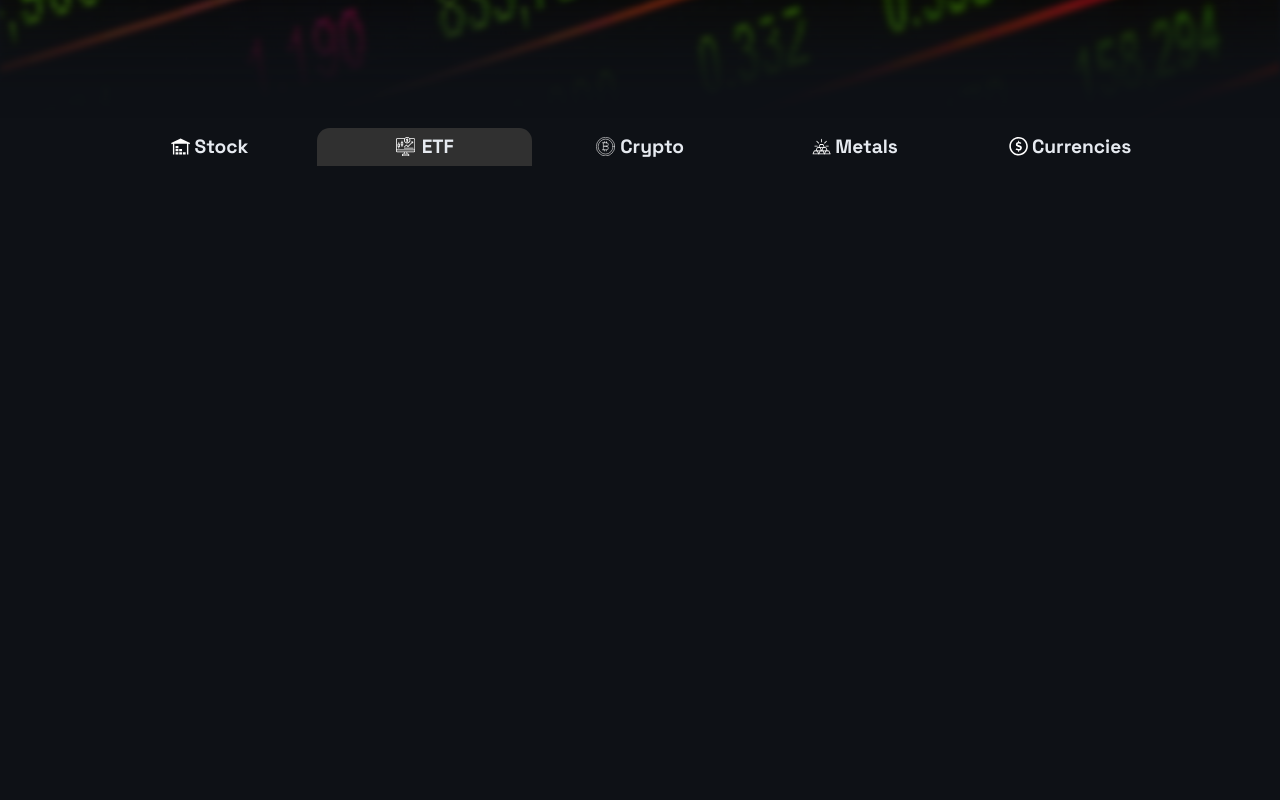
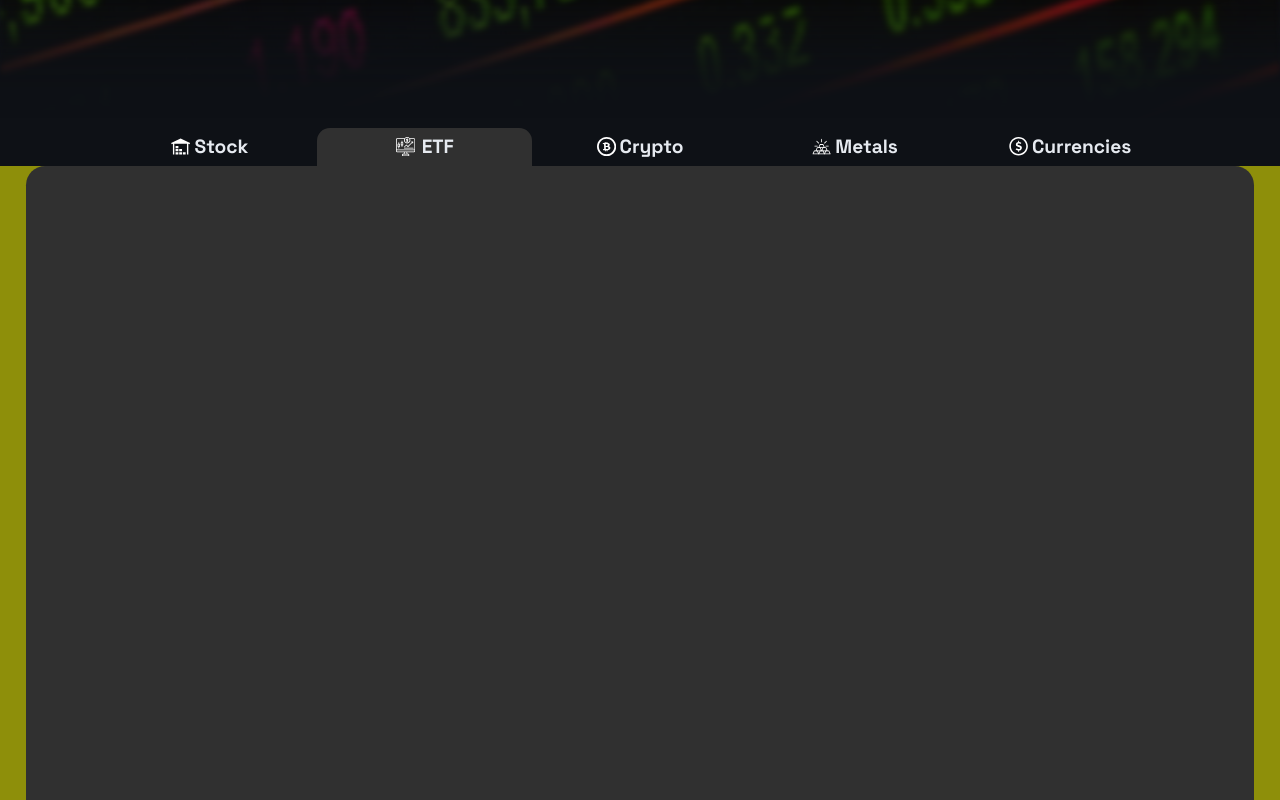
Before and after one commit to oliwierrosiak/market-place-react, a React (Create React App) app: page /etf in a window 1280 px wide. Shown: the part 320-1120 px from the top of the page. Before the commit the page ends 800 px from the top, so only its background shows below. Built offline with nearby package versions, Linux system fonts and the light colour scheme; a web font is replaced by a local one.

Commit message:
Crytpo svg fixed

```diff
--- a/src/assets/svg/crypto.js
+++ b/src/assets/svg/crypto.js
@@ -1,20 +1,7 @@
 function CryptoIcon(props)
 {
     return(
-        <svg className={props.class} viewBox="0 0 140 141.347" style={{"marginBottom":'.1rem',"marginRight":'.1rem'}}>
-  <g>
-    <ellipse cx="70" cy="70.673" rx="68" ry="68.673" fill="none" stroke="#ffffffff" stroke-linecap="round" stroke-linejoin="round" stroke-width="4"/>
-    <ellipse cx="70" cy="70.673" rx="54.561" ry="55.102" fill="none" stroke="#ffffffff" stroke-linecap="round" stroke-linejoin="round" stroke-width="4"/>
-    <path d="M77.476,42.128H53.623V68.071H77.476a12.972,12.972,0,0,0,0-25.943Z" fill="none" stroke="#ffffffff" stroke-linecap="round" stroke-linejoin="round" stroke-width="4"/>
-    <path d="M77.476,68.071H53.623V94.014H77.476a12.972,12.972,0,0,0,0-25.943Z" fill="none" stroke="#ffffffff" stroke-linecap="round" stroke-linejoin="round" stroke-width="4"/>
-    <line x1="61.463" y1="33.477" x2="61.463" y2="41.585" fill="none" stroke="#ffffffff" stroke-linecap="round" stroke-linejoin="round" stroke-width="4"/>
-    <line x1="75.474" y1="33.477" x2="75.474" y2="41.585" fill="none" stroke="#ffffffff" stroke-linecap="round" stroke-linejoin="round" stroke-width="4"/>
-    <line x1="61.463" y1="94.845" x2="61.463" y2="102.954" fill="none" stroke="#ffffffff" stroke-linecap="round" stroke-linejoin="round" stroke-width="4"/>
-    <line x1="75.474" y1="94.845" x2="75.474" y2="102.954" fill="none" stroke="#ffffffff" stroke-linecap="round" stroke-linejoin="round" stroke-width="4"/>
-    <line x1="46.277" y1="42.128" x2="54.385" y2="42.128" fill="none" stroke="#ffffffff" stroke-linecap="round" stroke-linejoin="round" stroke-width="4"/>
-    <line x1="46.277" y1="94.014" x2="54.385" y2="94.014" fill="none" stroke="#ffffffff" stroke-linecap="round" stroke-linejoin="round" stroke-width="4"/>
-  </g>
-</svg>
+<svg className={props.class} fill-rule="evenodd" viewBox="0 0 512 512.001"><path d="M256 0c141.385 0 256 114.615 256 256 0 141.386-114.615 256.001-256 256.001S0 397.386 0 256C0 114.615 114.615 0 256 0zm84.612 201.62c-3.88-31.345-29.619-40.265-62.659-42.711l-.517-27.705-25.587.077 1.033 26.815-20.994.354-.33-27.003-26.29.266 1.41 28.22-16.4.628-35.288.417 1.158 26.805 17.994-.304c10.59.175 14.582 6.637 14.495 11.934 1.162 41.42 1.777 70.56 2.62 113.775-.464 3.892-2.146 8.86-9.739 8.637l-17.994.302-4.602 30.607 50.985-.858 1.596 28.923 24.696-.592-.518-27.707 19.399-.679 1.222 27.518 25.587-.077-.706-28.41c42.828-3.191 72.804-14.988 75.663-54.919 1.929-32.15-13.13-46.189-37.927-51.596 14.518-7.655 23.639-21.398 21.693-42.717zm-33.774 90.39c-.008 30.881-53.854 29.493-71.146 29.608l-.77-56.279c17.291-.115 71.363-6.318 71.916 26.671zm-14.386-78.993c1.018 29.102-43.315 26.671-58.312 26.922l-.858-50.983c14.997-.253 59.556-5.415 59.17 24.061zM256.002 48.49c114.604 0 207.51 92.906 207.51 207.513 0 114.604-92.906 207.509-207.51 207.509-114.606 0-207.512-92.905-207.512-207.509 0-114.607 92.906-207.513 207.512-207.513z"/></svg>
     )
 }
 
--- a/src/assets/svg/currencyNav.js
+++ b/src/assets/svg/currencyNav.js
@@ -1,7 +1,7 @@
 function CurrencyNavIcon(props)
 {
     return(
-        <svg className={props.class} style={{"paddingBottom":'.05rem'}} fill="#ffffffff" viewBox="0 0 64 64"><path d="m31.19 0c-17.283.438-31.19 14.612-31.19 32 0 17.664 14.336 32 32 32 17.664 0 32-14.336 32-32 0-17.664-14.336-32-32-32-.276 0-.538-.007-.813 0m-.031 5.5c.284-.009.558 0 .844 0 14.628 0 26.5 11.872 26.5 26.5 0 14.628-11.872 26.5-26.5 26.5-14.628 0-26.5-11.872-26.5-26.5 0-14.342 11.423-26.05 25.656-26.5"/><path d="m25.645 38.743c2.061 2.882 8.35 3.09 10.51 1.868.793-.449.991-1.747.991-2.627 0-.604-.159-1.079-.477-1.424-.336-.345-1.189-1.221-2.178-1.48-5.02-1.294-8.492-2.911-9.852-4.085-1.696-1.467-1.969-2.425-1.969-4.979 0-2.554.734-4.695 2.395-6.231 1.66-1.536 4.071-2.304 7.233-2.304 3.02 0 7.268.797 9.339 3.256l-3.453 3.756c-1.947-1.635-3.396-1.783-5.78-1.783-1.501 0-2.283.216-2.919.647-.636.414-.954.958-.954 1.631 0 .604.291 1.105.874 1.501.583.414 2.106 1.036 5.144 1.864 3.409.932 5.723 2.062 6.942 3.391 1.201 1.329 1.802 3.098 1.802 5.307 0 2.658-.936 4.85-2.808 6.575-1.855 1.726-4.138 3.067-7.423 3.067-4.229 0-9.874-1.494-11.431-4.255"/><path d="m30.375 12.875v6.844h3.25v-6.844h-3.25m0 32.09v6.156h3.25v-6.156h-3.25"/></svg>
+        <svg className={props.class} style={{"paddingBottom":'.05rem'}} viewBox="0 0 64 64"><path d="m31.19 0c-17.283.438-31.19 14.612-31.19 32 0 17.664 14.336 32 32 32 17.664 0 32-14.336 32-32 0-17.664-14.336-32-32-32-.276 0-.538-.007-.813 0m-.031 5.5c.284-.009.558 0 .844 0 14.628 0 26.5 11.872 26.5 26.5 0 14.628-11.872 26.5-26.5 26.5-14.628 0-26.5-11.872-26.5-26.5 0-14.342 11.423-26.05 25.656-26.5"/><path d="m25.645 38.743c2.061 2.882 8.35 3.09 10.51 1.868.793-.449.991-1.747.991-2.627 0-.604-.159-1.079-.477-1.424-.336-.345-1.189-1.221-2.178-1.48-5.02-1.294-8.492-2.911-9.852-4.085-1.696-1.467-1.969-2.425-1.969-4.979 0-2.554.734-4.695 2.395-6.231 1.66-1.536 4.071-2.304 7.233-2.304 3.02 0 7.268.797 9.339 3.256l-3.453 3.756c-1.947-1.635-3.396-1.783-5.78-1.783-1.501 0-2.283.216-2.919.647-.636.414-.954.958-.954 1.631 0 .604.291 1.105.874 1.501.583.414 2.106 1.036 5.144 1.864 3.409.932 5.723 2.062 6.942 3.391 1.201 1.329 1.802 3.098 1.802 5.307 0 2.658-.936 4.85-2.808 6.575-1.855 1.726-4.138 3.067-7.423 3.067-4.229 0-9.874-1.494-11.431-4.255"/><path d="m30.375 12.875v6.844h3.25v-6.844h-3.25m0 32.09v6.156h3.25v-6.156h-3.25"/></svg>
     )
 }
 
--- a/src/assets/svg/etfIcon.js
+++ b/src/assets/svg/etfIcon.js
@@ -1,7 +1,7 @@
 function ETFIcon(props)
 {
     return(
-        <svg className={props.class} style={{'marginRight':'.2rem'}} fill="#ffffff" viewBox="0 0 48 48"><g id="Trading_stock" data-name="Trading stock"><path d="M45,3H34.24A8,8,0,0,0,21.76,3H3A3,3,0,0,0,0,6V35a3,3,0,0,0,3,3H20.09l-.89,4H17a2,2,0,0,0-2,2v3a1,1,0,0,0,1,1H32a1,1,0,0,0,1-1V44a2,2,0,0,0-2-2H28.8l-.89-4H45a3,3,0,0,0,3-3V6A3,3,0,0,0,45,3ZM28,2a6,6,0,1,1-6,6A6,6,0,0,1,28,2ZM2,6A1,1,0,0,1,3,5H20.59A8,8,0,1,0,35.41,5H45a1,1,0,0,1,1,1V31H2ZM31,46H17V44H31Zm-4.25-4h-5.5l.89-4h3.72ZM46,35a1,1,0,0,1-1,1H3a1,1,0,0,1-1-1V33H46Z"/><path d="M9,17H8V14a1,1,0,0,0-2,0v3H5a1,1,0,0,0-1,1v6a1,1,0,0,0,1,1H6v3a1,1,0,0,0,2,0V25H9a1,1,0,0,0,1-1V18A1,1,0,0,0,9,17ZM8,23H6V19H8Z"/><path d="M17,13H16V10a1,1,0,0,0-2,0v3H13a1,1,0,0,0-1,1v6a1,1,0,0,0,1,1h1v3a1,1,0,0,0,2,0V21h1a1,1,0,0,0,1-1V14A1,1,0,0,0,17,13Zm-1,6H14V15h2Z"/><path d="M43,27H21a1,1,0,0,0,0,2H43A1,1,0,0,0,43,27Z"/><path d="M26,11h1v1a1,1,0,0,0,2,0V11c.94,0,1.62.12,1.92-.62S30.69,9.27,28.41,7H30a1,1,0,0,0,0-2H29V4a1,1,0,0,0-2,0V5c-.94,0-1.62-.12-1.92.62S25.31,6.73,27.59,9H26A1,1,0,0,0,26,11Z"/><path d="M21,26c.59,0,.48-.06,5-4.59l3.29,3.3a1,1,0,0,0,1.42,0C42.56,12.85,41,14.16,41,15a1,1,0,0,0,2,0c0-4.57.61-4-4-4a1,1,0,0,0,0,2h.59L30,22.59l-3.29-3.3a1,1,0,0,0-1.42,0l-5,5A1,1,0,0,0,21,26Z"/></g></svg>
+        <svg className={props.class} style={{'marginRight':'.2rem'}} viewBox="0 0 48 48"><g id="Trading_stock" data-name="Trading stock"><path d="M45,3H34.24A8,8,0,0,0,21.76,3H3A3,3,0,0,0,0,6V35a3,3,0,0,0,3,3H20.09l-.89,4H17a2,2,0,0,0-2,2v3a1,1,0,0,0,1,1H32a1,1,0,0,0,1-1V44a2,2,0,0,0-2-2H28.8l-.89-4H45a3,3,0,0,0,3-3V6A3,3,0,0,0,45,3ZM28,2a6,6,0,1,1-6,6A6,6,0,0,1,28,2ZM2,6A1,1,0,0,1,3,5H20.59A8,8,0,1,0,35.41,5H45a1,1,0,0,1,1,1V31H2ZM31,46H17V44H31Zm-4.25-4h-5.5l.89-4h3.72ZM46,35a1,1,0,0,1-1,1H3a1,1,0,0,1-1-1V33H46Z"/><path d="M9,17H8V14a1,1,0,0,0-2,0v3H5a1,1,0,0,0-1,1v6a1,1,0,0,0,1,1H6v3a1,1,0,0,0,2,0V25H9a1,1,0,0,0,1-1V18A1,1,0,0,0,9,17ZM8,23H6V19H8Z"/><path d="M17,13H16V10a1,1,0,0,0-2,0v3H13a1,1,0,0,0-1,1v6a1,1,0,0,0,1,1h1v3a1,1,0,0,0,2,0V21h1a1,1,0,0,0,1-1V14A1,1,0,0,0,17,13Zm-1,6H14V15h2Z"/><path d="M43,27H21a1,1,0,0,0,0,2H43A1,1,0,0,0,43,27Z"/><path d="M26,11h1v1a1,1,0,0,0,2,0V11c.94,0,1.62.12,1.92-.62S30.69,9.27,28.41,7H30a1,1,0,0,0,0-2H29V4a1,1,0,0,0-2,0V5c-.94,0-1.62-.12-1.92.62S25.31,6.73,27.59,9H26A1,1,0,0,0,26,11Z"/><path d="M21,26c.59,0,.48-.06,5-4.59l3.29,3.3a1,1,0,0,0,1.42,0C42.56,12.85,41,14.16,41,15a1,1,0,0,0,2,0c0-4.57.61-4-4-4a1,1,0,0,0,0,2h.59L30,22.59l-3.29-3.3a1,1,0,0,0-1.42,0l-5,5A1,1,0,0,0,21,26Z"/></g></svg>
     )
 }
 
--- a/src/assets/svg/stock.js
+++ b/src/assets/svg/stock.js
@@ -1,6 +1,6 @@
 function StockIcon(props)
 {
-    return(<svg className={props.class} fill="#ffffffff" viewBox="0 0 256 230">
+    return(<svg className={props.class} viewBox="0 0 256 230">
 <path d="M61.2,106h37.4v31.2H61.2V106z M61.2,178.7h37.4v-31.2H61.2V178.7z M61.2,220.1h37.4v-31.2H61.2V220.1z M109.7,178.7H147  v-31.2h-37.4V178.7z M109.7,220.1H147v-31.2h-37.4V220.1z M158.2,188.9v31.2h37.4v-31.2H158.2z M255,67.2L128.3,7.6L1.7,67.4  l7.9,16.5l16.1-7.7v144h18.2V75.6h169v144.8h18.2v-144l16.1,7.5L255,67.2z"/>
 </svg>)
 }
--- a/src/components/assetsPages/currencies/currencies.js
+++ b/src/components/assetsPages/currencies/currencies.js
@@ -1,6 +1,8 @@
 import Nav from "../nav/nav";
 import PageHeader from "../pageHeader/pageHeader";
 import TopBar from "../../topBar/topBar";
+import styles from '../pages.module.css'
+import PageArticle from "../pageArticle/pageArticle";
 
 function Currencies()
 {
@@ -9,6 +11,9 @@ function Currencies()
             <TopBar />
             <PageHeader page="currencies"/>
             <Nav />
+            <main className={styles.main}>
+                <PageArticle />
+            </main>
         </>
     )
 }
--- a/src/components/assetsPages/etf/etf.js
+++ b/src/components/assetsPages/etf/etf.js
@@ -1,6 +1,8 @@
 import Nav from "../nav/nav";
 import PageHeader from "../pageHeader/pageHeader";
 import TopBar from "../../topBar/topBar";
+import styles from '../pages.module.css'
+import PageArticle from "../pageArticle/pageArticle";
 
 function ETF()
 {
@@ -9,6 +11,9 @@ function ETF()
             <TopBar />
             <PageHeader page='etf'/>
             <Nav />
+            <main className={styles.main}>
+                <PageArticle />
+            </main>
         </>
     )
 }
--- a/src/components/assetsPages/metals/metals.js
+++ b/src/components/assetsPages/metals/metals.js
@@ -1,6 +1,8 @@
 import PageHeader from "../pageHeader/pageHeader"
 import Nav from "../nav/nav"
 import TopBar from "../../topBar/topBar"
+import styles from '../pages.module.css'
+import PageArticle from "../pageArticle/pageArticle"
 
 function Metals()
 {
@@ -9,6 +11,9 @@ function Metals()
             <TopBar />
             <PageHeader page="metals" />
             <Nav />
+            <main className={styles.main}>
+                <PageArticle />
+            </main>
         </>
 
     )
--- a/src/components/assetsPages/nav/nav.module.css
+++ b/src/components/assetsPages/nav/nav.module.css
@@ -20,6 +20,10 @@
 {
     color: #00BFA6;
     background:none !important;
+}
+.navSticked>.ul>.currentPage>.navIcon
+{
+    fill: #00BFA6;
 }
 .ul
 {
@@ -58,6 +62,7 @@
 {
     width: 1.5rem;
     height: 1.5rem;
+    fill: white;
 }
 .currentPage
 {
--- a/src/components/assetsPages/pages.module.css
+++ b/src/components/assetsPages/pages.module.css
@@ -2,5 +2,5 @@
 {
     width: 100%;
     padding: 0 2rem 2rem 2rem;
-    /* background-color: rgba(255, 255, 0, 0.531); */
+    background-color: rgba(255, 255, 0, 0.531);
 }
--- a/src/components/assetsPages/stock/stock.js
+++ b/src/components/assetsPages/stock/stock.js
@@ -1,6 +1,8 @@
 import Nav from "../nav/nav";
 import PageHeader from "../pageHeader/pageHeader";
 import TopBar from "../../topBar/topBar";
+import styles from '../pages.module.css'
+import PageArticle from "../pageArticle/pageArticle";
 
 function Stock()
 {
@@ -9,6 +11,9 @@ function Stock()
             <TopBar />
             <PageHeader page="stock"/>
             <Nav />
+            <main className={styles.main}>
+                <PageArticle />
+            </main>
         </>
     )
 }
--- a/src/components/home/home.module.css
+++ b/src/components/home/home.module.css
@@ -98,4 +98,5 @@
 {
     width: 1.5rem;
     height: 1.5rem;
+    fill: white;
 }
```
Also changed, not shown: src/assets/svg/gold.js (+1 -1 lines).
